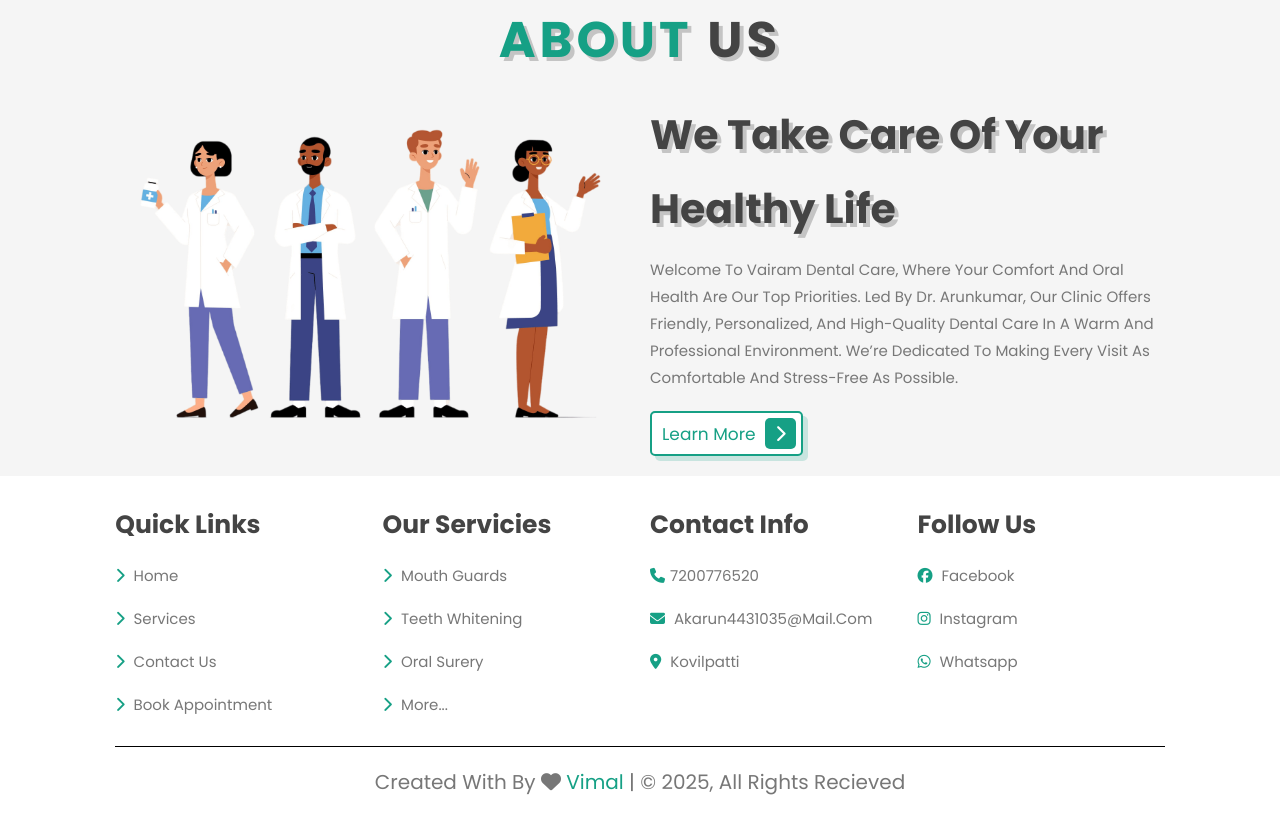
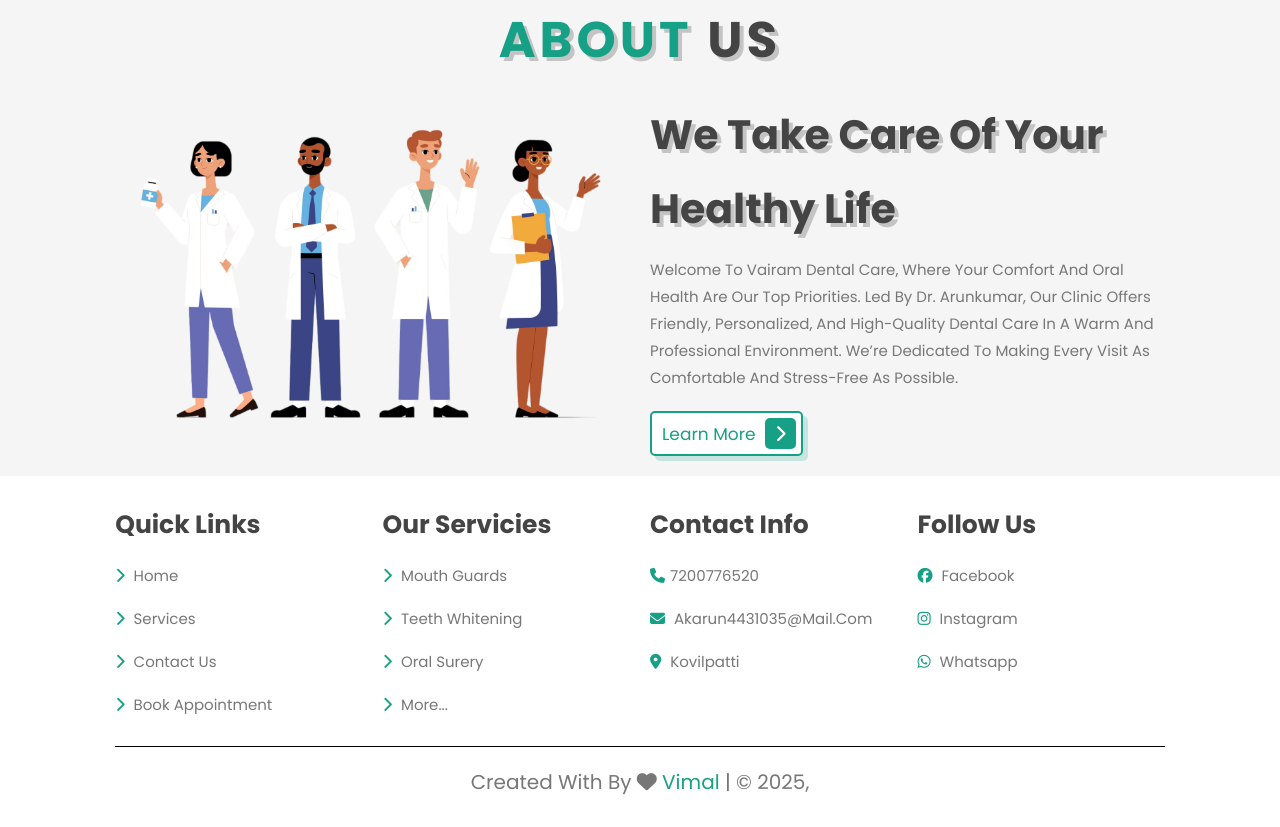
Before and after one commit to Nvimalraj01/vairam, a plain HTML site: page Vairam-dental-care/index.html in a window 1280 px wide. Shown: the part 932-1759 px from the top of the page. Drawn offline with Linux system fonts and the light colour scheme.

Commit message:
Update index.html

```diff
--- a/Vairam-dental-care/index.html
+++ b/Vairam-dental-care/index.html
@@ -125,7 +125,7 @@
       </div>
     </div>
     <div class="credit"> Created With By <i class="fa-sharp-duotone fa-solid fa-heart"
-        style="--fa-secondary-color: #0ae90e;"></i> <span>vimal</span> | © 2025, All Rights Recieved</div>
+        style="--fa-secondary-color: #0ae90e;"></i> <span>vimal</span> | © 2025, </div>
   </section>
 
   <!-- footer ends -->
```
